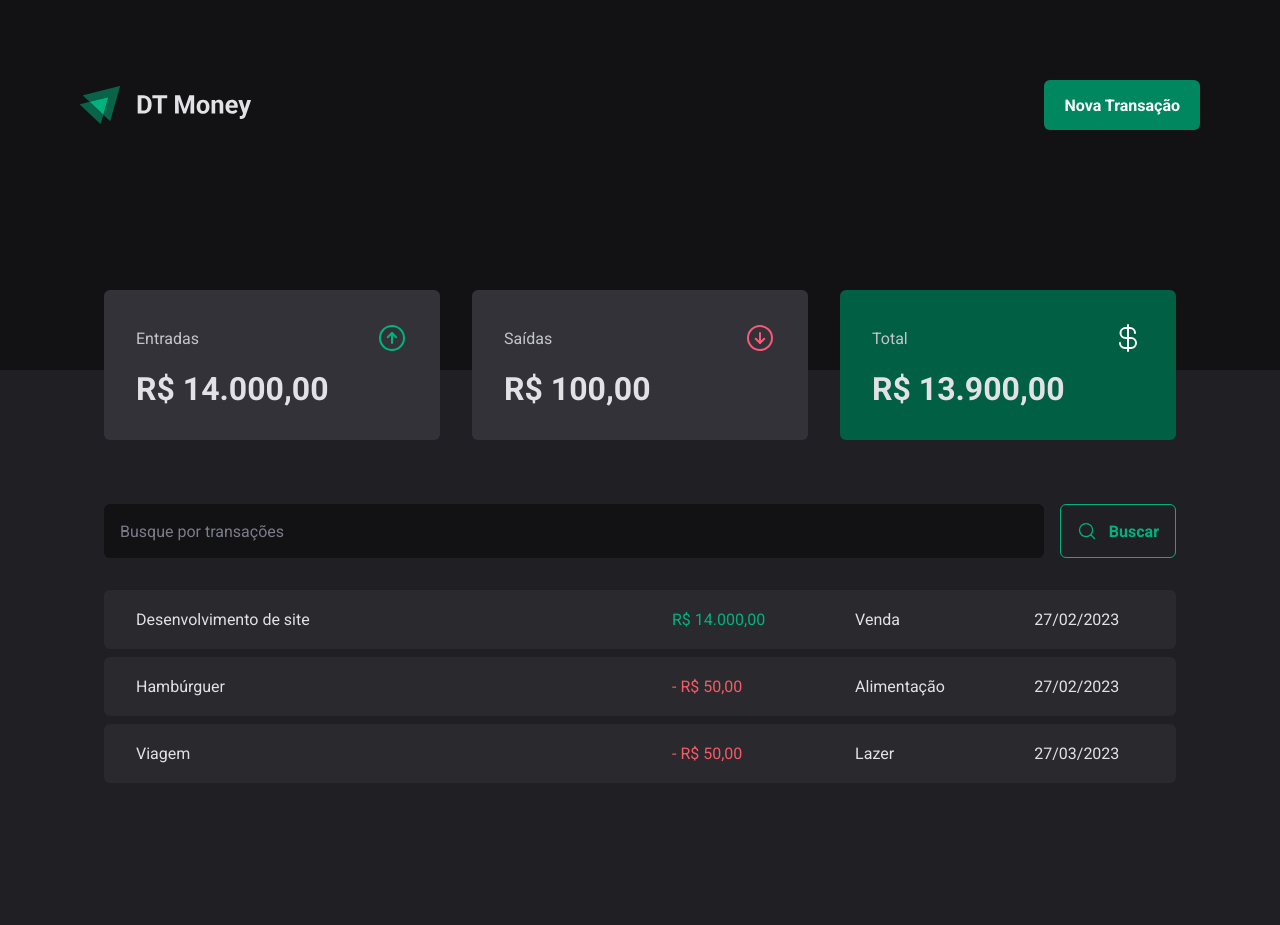
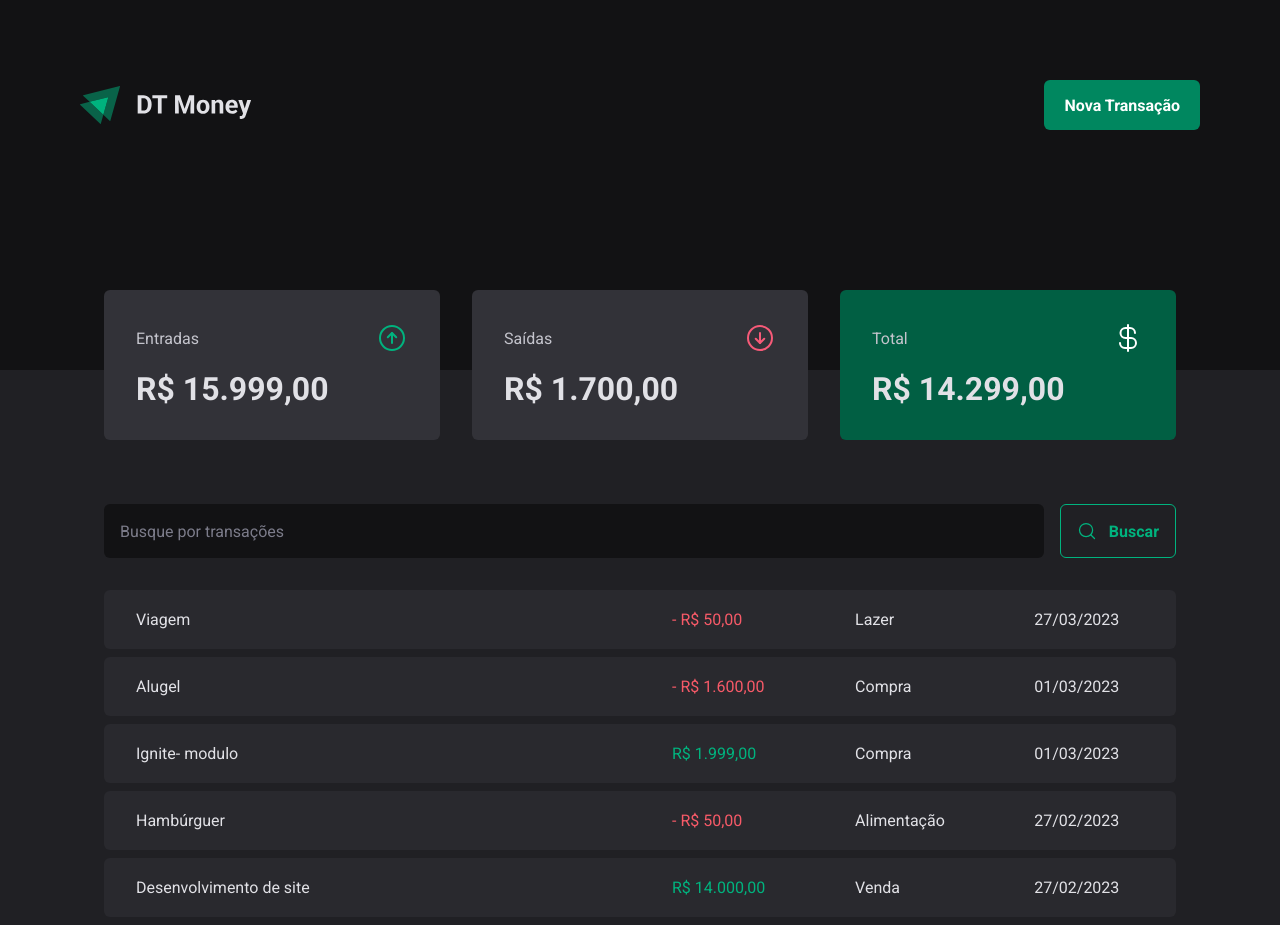
Before and after one commit to JuanCarllos13/DtMoney-2.0, a React (Vite) app: page / in a window 1280 px wide. Before the commit the page ends 800 px from the top, so only its background shows below. Built offline with nearby package versions, Linux system fonts and the light colour scheme; data requests are answered from the project's data file.

Commit message:
add axios

```diff
--- a/package.json
+++ b/package.json
@@ -14,6 +14,7 @@
     "@radix-ui/react-dialog": "^1.0.2",
     "@radix-ui/react-radio-group": "^1.1.1",
     "@types/styled-components": "^5.1.26",
+    "axios": "^1.3.4",
     "phosphor-react": "^1.4.1",
     "react": "^18.2.0",
     "react-dom": "^18.2.0",
--- a/server.json
+++ b/server.json
@@ -23,6 +23,22 @@
       "category": "Lazer",
       "price": 50,
       "createdAt": "2023-03-27T17:20:10.417Z"
+    },
+    {
+      "description": "Ignite- modulo",
+      "category": "Compra",
+      "price": 1999,
+      "type": "income",
+      "createdAt": "2023-03-01T19:27:57.666Z",
+      "id": 3
+    },
+    {
+      "description": "Alugel",
+      "category": "Compra",
+      "price": 1600,
+      "type": "outcome",
+      "createdAt": "2023-03-01T20:19:36.854Z",
+      "id": 4
     }
   ]
 }
--- a/src/components/NewTransactionModal/index.tsx
+++ b/src/components/NewTransactionModal/index.tsx
@@ -9,28 +9,42 @@ import {
 } from "./style";
 import * as z from "zod";
 import { zodResolver } from "@hookform/resolvers/zod";
-import { useForm } from "react-hook-form";
+import { Controller, useForm } from "react-hook-form";
+import { api } from "../../lib/axios";
+import { useContext } from "react";
+import { TransactionsContext } from "../../contexts/TransactionsContext";
 
 const newTransactionsSchema = z.object({
   description: z.string(),
   category: z.string(),
-  // type: z.enum(["income", "outcome"]),
+  type: z.enum(["income", "outcome"]),
   price: z.number(),
 });
 
 type NewTransactionsFormInputs = z.infer<typeof newTransactionsSchema>;
 
 export function NewTransitionModal() {
+  const { createTransaction } = useContext(TransactionsContext);
   const {
+    control,
     register,
     handleSubmit,
     formState: { isSubmitting },
+    reset,
   } = useForm<NewTransactionsFormInputs>({
     resolver: zodResolver(newTransactionsSchema),
   });
 
-  function handleCreateNewTransaction(data: NewTransactionsFormInputs) {
-    console.log(data);
+  async function handleCreateNewTransaction(data: NewTransactionsFormInputs) {
+    const { category, description, price, type } = data;
+
+    createTransaction({
+      category,
+      description,
+      price,
+      type,
+    });
+    reset();
   }
 
   return (
@@ -63,7 +77,15 @@ export function NewTransitionModal() {
             required
           />
 
-          <TransactionType>
+          <Controller
+            control={control}
+            name="type"
+            render={({ field }) => {
+              return (
+                <TransactionType
+                  onValueChange={field.onChange}
+                  value={field.value}
+                >
                   <TransactionTypeButton value="income" variant="income">
                     <ArrowCircleUp size={24} />
                     Entrada
@@ -74,6 +96,9 @@ export function NewTransitionModal() {
                     Saida
                   </TransactionTypeButton>
                 </TransactionType>
+              );
+            }}
+          />
 
           <button type="submit" disabled={isSubmitting}>
             Cadastrar
--- a/src/contexts/TransactionsContext.tsx
+++ b/src/contexts/TransactionsContext.tsx
@@ -1,4 +1,5 @@
 import { Children, createContext, ReactNode, useEffect, useState } from "react";
+import { api } from "../lib/axios";
 
 interface Transaction {
   id: number;
@@ -8,9 +9,17 @@ interface Transaction {
   price: number;
   createdAt: string;
 }
+interface CreateTransaction {
+  description: string;
+  category: string;
+  price: number;
+  type: "income" | "outcome";
+}
 
 interface TransactionContextType {
   transactions: Transaction[];
+  fetchTransactions: (query?: string) => Promise<void>;
+  createTransaction: (data: CreateTransaction) => Promise<void>;
 }
 
 interface TransactionsProviderProps {
@@ -22,19 +31,39 @@ export const TransactionsContext = createContext({} as TransactionContextType);
 export function TransactionsProvider({ children }: TransactionsProviderProps) {
   const [transactions, setTransactions] = useState<Transaction[]>([]);
 
-  async function loadTransactions() {
-    const response = await fetch("http://localhost:3333/transactions");
-    const data = await response.json();
-    setTransactions(data);
+  async function fetchTransactions(query?: string) {
+    const response = await api.get("/transactions", {
+      params: {
+        _sort: "createdAt",
+        _order: "desc",
+        q: query,
+      },
+    });
+
+    setTransactions(response.data);
+  }
+
+  async function createTransaction(data: CreateTransaction) {
+    const { category, description, price, type } = data;
+    const response = await api.post("/transactions", {
+      description,
+      category,
+      price,
+      type,
+      createdAt: new Date(),
+    });
+
+    setTransactions((state) => [...state, response.data]);
   }
 
   useEffect(() => {
-    loadTransactions();
+    fetchTransactions();
   }, []);
 
-
   return (
-    <TransactionsContext.Provider value={{ transactions }}>
+    <TransactionsContext.Provider
+      value={{ transactions, fetchTransactions, createTransaction }}
+    >
       {children}
     </TransactionsContext.Provider>
   );
--- /dev/null
+++ b/src/lib/axios.ts
@@ -0,0 +1,6 @@
+import axios from 'axios'
+
+
+export const api = axios.create({
+  baseURL: 'http://localhost:3333'
+})
--- a/src/pages/Transaction/components/SearchForm/index.tsx
+++ b/src/pages/Transaction/components/SearchForm/index.tsx
@@ -3,6 +3,8 @@ import { useForm } from "react-hook-form";
 import { SearchFormContainer } from "./styles";
 import * as z from "zod";
 import { zodResolver } from "@hookform/resolvers/zod";
+import { useContext } from "react";
+import { TransactionsContext } from "../../../../contexts/TransactionsContext";
 
 const searchFormSchema = z.object({
   query: z.string(),
@@ -11,13 +13,18 @@ const searchFormSchema = z.object({
 type SearchFormInputs = z.infer<typeof searchFormSchema>;
 
 export function SearchForm() {
-  const { register, handleSubmit, formState: {isSubmitting} } = useForm<SearchFormInputs>({
+  const { fetchTransactions } = useContext(TransactionsContext);
+
+  const {
+    register,
+    handleSubmit,
+    formState: { isSubmitting },
+  } = useForm<SearchFormInputs>({
     resolver: zodResolver(searchFormSchema),
   });
 
   async function handleSearchTransactions(data: SearchFormInputs) {
-
-    console.log(data)
+    await fetchTransactions(data.query)
   }
 
   return (
--- a/src/pages/Transaction/index.tsx
+++ b/src/pages/Transaction/index.tsx
@@ -21,6 +21,7 @@ interface Transaction {
 
 export function Transaction() {
   const { transactions } = useContext(TransactionsContext);
+  console.log("query", transactions);
 
   return (
     <div>
```
Also changed, not shown: 1 other file (tests, documents, lock files or other folders). Lines whose indentation alone changed are shown as unchanged.
